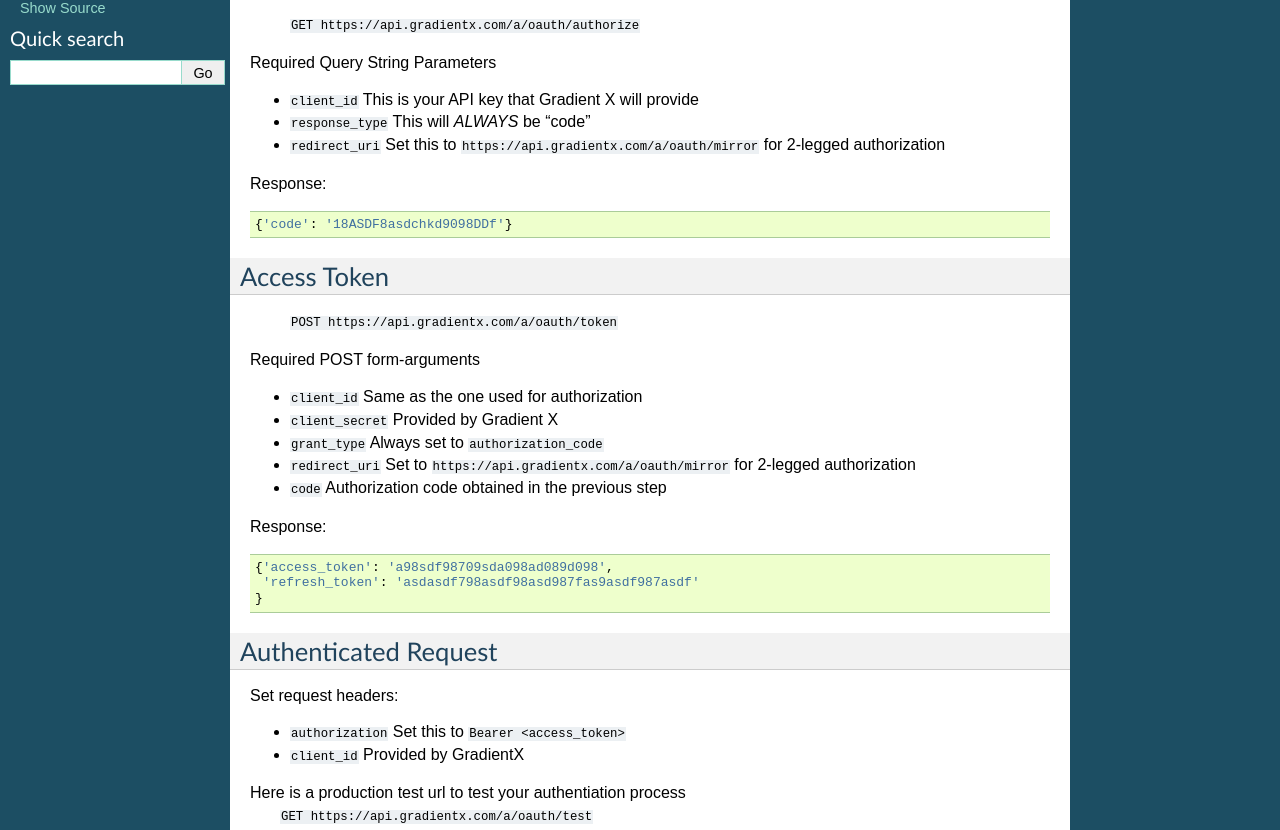
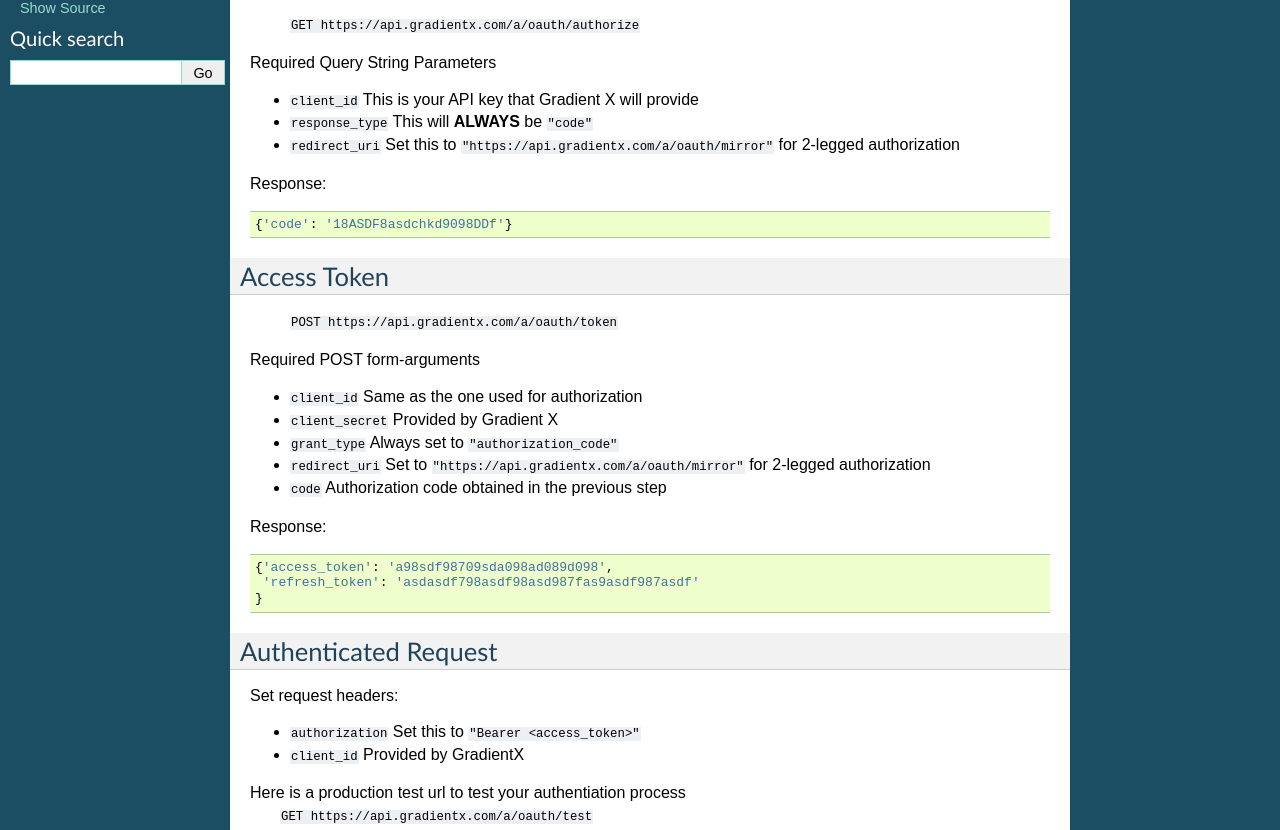
Before and after one commit to stran12/gxdocs, a Sphinx documentation site: the page built from docs/authentication.rst, in a window 1280 px wide. Shown: the part 352-1182 px from the top of the page. Built offline with Sphinx 7.4.7, drawn with Linux system fonts in a browser that asks for light colours.

```diff
--- a/docs/authentication.rst
+++ b/docs/authentication.rst
@@ -23,8 +23,8 @@
 Required Query String Parameters
 
 * ``client_id`` This is your API key that Gradient X will provide
-* ``response_type`` This will *ALWAYS* be "code"
-* ``redirect_uri`` Set this to ``https://api.gradientx.com/a/oauth/mirror`` for
+* ``response_type`` This will **ALWAYS** be ``"code"``
+* ``redirect_uri`` Set this to ``"https://api.gradientx.com/a/oauth/mirror"`` for
   2-legged authorization
 
 Response::
@@ -41,8 +41,8 @@
 
 * ``client_id`` Same as the one used for authorization
 * ``client_secret`` Provided by Gradient X
-* ``grant_type`` Always set to ``authorization_code``
-* ``redirect_uri`` Set to ``https://api.gradientx.com/a/oauth/mirror`` for
+* ``grant_type`` Always set to ``"authorization_code"``
+* ``redirect_uri`` Set to ``"https://api.gradientx.com/a/oauth/mirror"`` for
   2-legged authorization
 * ``code`` Authorization code obtained in the previous step
 
@@ -58,7 +58,7 @@
 
 Set request headers:
 
-* ``authorization`` Set this to ``Bearer <access_token>``
+* ``authorization`` Set this to ``"Bearer <access_token>"``
 * ``client_id`` Provided by GradientX
 
 Here is a production test url to test your authentiation process
```
